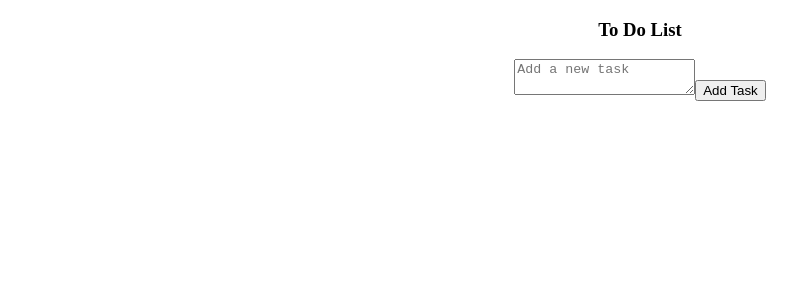
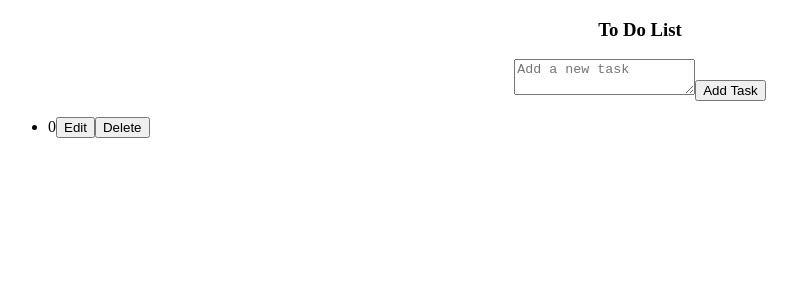
Before and after one commit to acciojob/todo-list-react-AmeyPank, a React app: page / in a window 1280 px wide. Shown: the top 300 px of the page, without its empty margins (0-797 px from the left). Built offline with nearby package versions, Linux system fonts and the light colour scheme.

Commit message:
initial zero

```diff
--- a/src/components/App.js
+++ b/src/components/App.js
@@ -3,7 +3,7 @@ import React, { useState } from 'react';
 
 function App() {
   const [taskInput, setTaskInput] = useState('');
-  const [tasks, setTasks] = useState([]);
+  const [tasks, setTasks] = useState([0]);
   const [editIndex, setEditIndex] = useState(-1);
 
   const handleTaskInputChange = (event) => {
```
